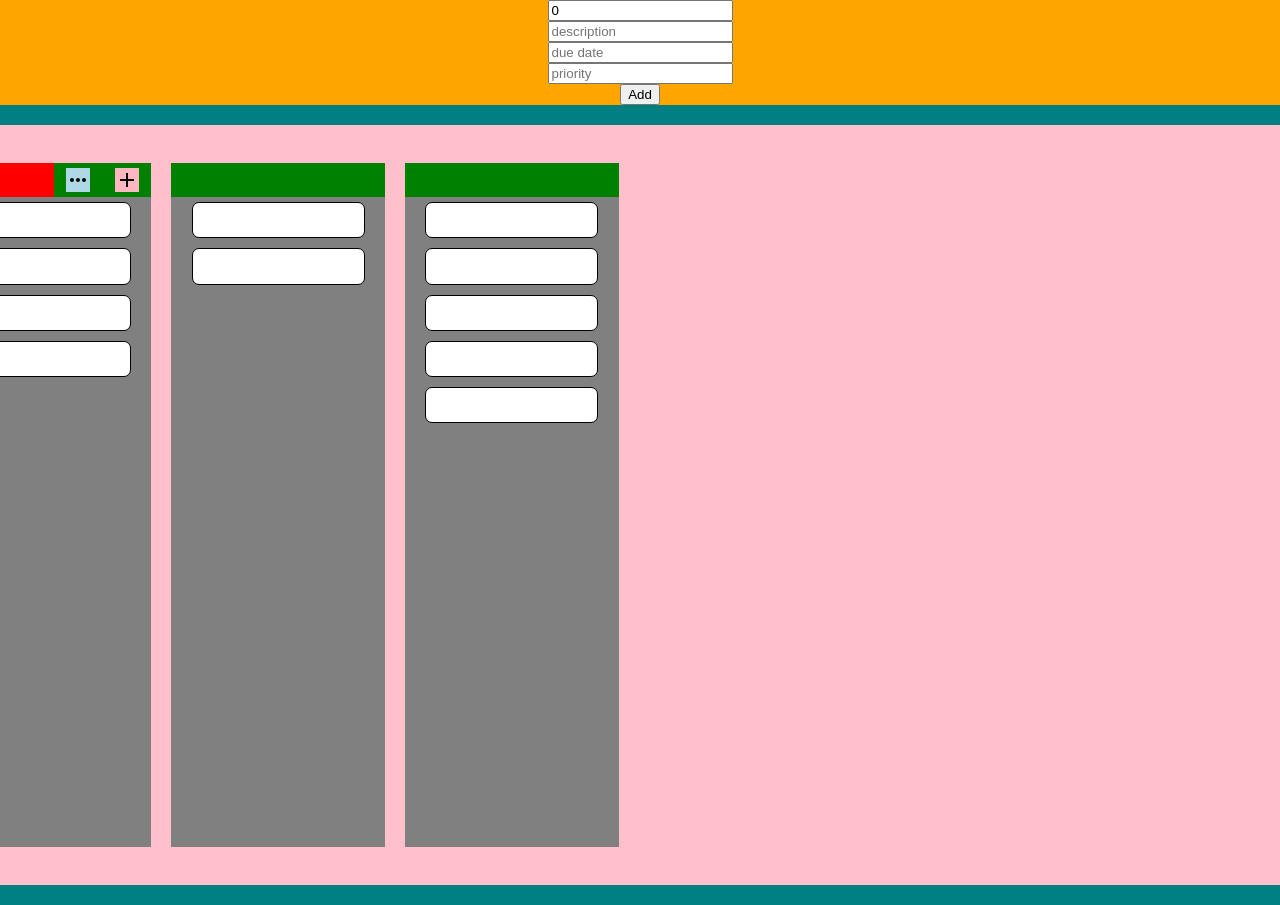
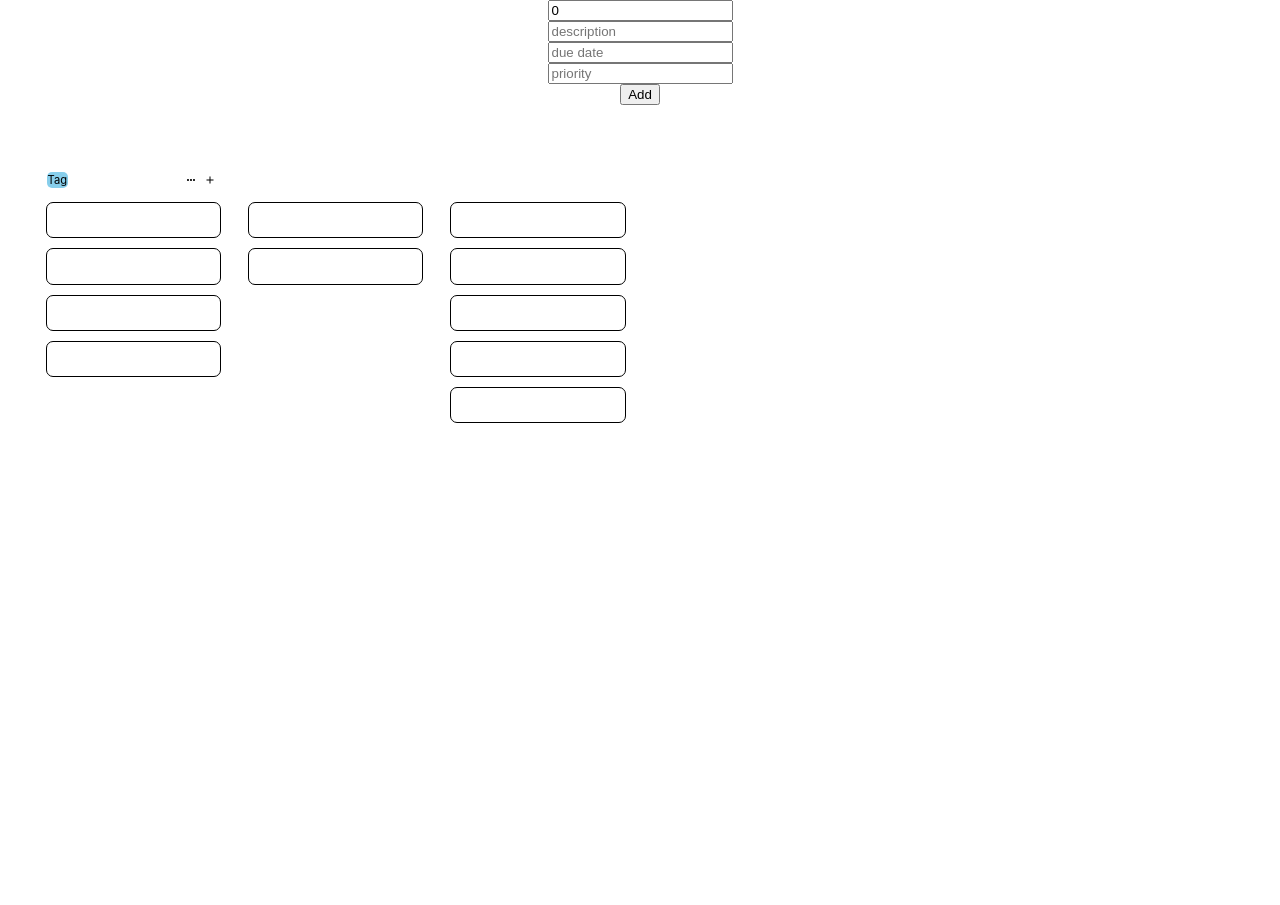
Before and after one commit to kunkun9811/smart-todo, a React (Create React App) app: page / in a window 1280 px wide. Built offline with nearby package versions, Linux system fonts and the light colour scheme.

Commit message:
fixed add and more button styling issue + changed styled-component import for better dev tool debugging

```diff
--- a/package.json
+++ b/package.json
@@ -8,6 +8,7 @@
     "@emotion/styled": "^11.3.0",
     "@mui/icons-material": "^5.0.1",
     "@mui/material": "^5.0.2",
+    "@mui/styled-engine-sc": "^5.0.0",
     "@mui/styles": "^5.0.1",
     "@testing-library/jest-dom": "^5.14.1",
     "@testing-library/react": "^11.2.7",
--- a/src/pages/LoginPage/Styles.ts
+++ b/src/pages/LoginPage/Styles.ts
@@ -1,3 +1,3 @@
-import styled from "styled-components";
+import styled from "styled-components/macro";
 
 export const Tmp = styled.div``;
--- a/src/pages/TodoPage/BoardView/Styles.ts
+++ b/src/pages/TodoPage/BoardView/Styles.ts
@@ -1,5 +1,5 @@
-import styled from "styled-components";
-import { makeStyles } from "@mui/styles"; // NOTE: 'makestyles' should be imported from this path
+import styled from "styled-components/macro";
+import { makeStyles } from "@mui/styles";
 
 /* styled components */
 export const BoardViewMainContainer = styled.div`
@@ -15,8 +15,9 @@ export const BoardViewMainContainer = styled.div`
   width: 80%;
   min-height: 300px;
   min-width: 200px; */
+  width: 100%;
 
-  background-color: teal;
+  /* background-color: teal; */
 `;
 
 export const BoardViewContentContainer = styled.div`
@@ -26,7 +27,7 @@ export const BoardViewContentContainer = styled.div`
   height: 95%;
   width: 95%;
 
-  background-color: pink;
+  /* background-color: pink; */
 `;
 
 export const BoardViewColumn = styled.div`
@@ -37,46 +38,59 @@ export const BoardViewColumn = styled.div`
   height: 90%;
   width: 15%;
   margin: 0 10px;
+  border-radius: 5px;
 
-  background-color: grey;
+  /* background-color: grey; */
 `;
 
 export const BoardViewColumnInfoContainer = styled.div`
-  display: grid;
-  grid-template-areas: "tag tag tag moreButton addButton";
+  display: flex;
+  justify-content: center;
+  align-items: center;
   height: 5%;
   width: 100%;
 
-  background-color: green;
+  /* background-color: green; */
+`;
+
+export const BoardViedwColumnInfoWrapper = styled.div`
+  display: grid;
+  grid-template-columns: repeat(9, 1fr);
+  height: 100%;
+  width: 95%;
+  min-height: 30px;
+  min-width: 150px;
 `;
 
 export const BoardViewGroupNameContainer = styled.div`
-  grid-area: tag;
+  grid-column: 1/8;
   display: flex;
   justify-content: flex-start;
   align-items: center;
   height: 100%;
   width: 100%;
 
-  background-color: red;
+  /* background-color: red; */
 `;
 
 export const BoardViewGroupNameWrapper = styled.div`
   display: flex;
   justify-content: flex-start;
   align-items: center;
-  padding: 1px 2px;
+  padding: 1px 1px;
+  border-radius: 5px;
 
   background-color: skyblue;
 `;
 
 export const BoardViewGroupNameText = styled.p`
   margin: 0;
+  font-size: 0.7rem;
   color: black;
 `;
 
 export const BoardViewMoreButtonWrapper = styled.div`
-  grid-area: moreButton;
+  grid-column: 8/9;
   justify-self: center;
   align-self: center;
 
@@ -84,11 +98,11 @@ export const BoardViewMoreButtonWrapper = styled.div`
   justify-content: center;
   align-items: center;
 
-  background-color: lightblue;
+  /* background-color: lightblue; */
 `;
 
 export const BoardViewAddButtonWrapper = styled.div`
-  grid-area: addButton;
+  grid-column: 9/10;
   justify-self: center;
   align-self: center;
 
@@ -96,12 +110,12 @@ export const BoardViewAddButtonWrapper = styled.div`
   justify-content: center;
   align-items: center;
 
-  background-color: lightpink;
+  /* background-color: lightpink; */
 `;
 
 export const BoardViewCardContainer = styled.div`
   height: 5%;
-  width: 80%;
+  width: 95%;
   min-height: 30px;
   min-width: 150px;
   margin: 5px 0;
@@ -111,10 +125,9 @@ export const BoardViewCardContainer = styled.div`
 `;
 
 /* material UI themes */
-// TODO: not sure why this styling isn't working all of a sudden
 export const useStyles = makeStyles({
   columnButton: {
-    height: 1,
-    width: 1,
+    height: "12px !important",
+    width: "12px !important",
   },
 });
--- a/src/pages/TodoPage/BoardView/index.tsx
+++ b/src/pages/TodoPage/BoardView/index.tsx
@@ -1,10 +1,13 @@
 import React from "react";
 import { TableDataArray } from "../../../shared/models";
+import AddIcon from "@mui/icons-material/Add";
+import MoreHorizIcon from "@mui/icons-material/MoreHoriz";
 import {
   BoardViewMainContainer,
   BoardViewContentContainer,
   BoardViewColumn,
   BoardViewColumnInfoContainer,
+  BoardViedwColumnInfoWrapper,
   BoardViewGroupNameContainer,
   BoardViewGroupNameWrapper,
   BoardViewGroupNameText,
@@ -13,9 +16,6 @@ import {
   BoardViewCardContainer,
   useStyles,
 } from "./Styles";
-
-import AddIcon from "@mui/icons-material/Add";
-import MoreHorizIcon from "@mui/icons-material/MoreHoriz";
 
 // TODO: I don't believe react-table works with Kandan's Board View
 // NOTE: [10/1/2021] Going to implement my own Kandan's View by using classes
@@ -29,9 +29,10 @@ const BoardView: React.FC<TableDataArray> = ({ data }) => {
       <BoardViewContentContainer>
         <BoardViewColumn>
           <BoardViewColumnInfoContainer>
+            <BoardViedwColumnInfoWrapper>
               <BoardViewGroupNameContainer>
                 <BoardViewGroupNameWrapper>
-                <BoardViewGroupNameText>Hello</BoardViewGroupNameText>
+                  <BoardViewGroupNameText>Tag</BoardViewGroupNameText>
                 </BoardViewGroupNameWrapper>
               </BoardViewGroupNameContainer>
               <BoardViewMoreButtonWrapper>
@@ -40,6 +41,7 @@ const BoardView: React.FC<TableDataArray> = ({ data }) => {
               <BoardViewAddButtonWrapper>
                 <AddIcon className={classes.columnButton} />
               </BoardViewAddButtonWrapper>
+            </BoardViedwColumnInfoWrapper>
           </BoardViewColumnInfoContainer>
           <BoardViewCardContainer />
           <BoardViewCardContainer />
--- a/src/pages/TodoPage/Styles.ts
+++ b/src/pages/TodoPage/Styles.ts
@@ -1,4 +1,4 @@
-import styled from "styled-components";
+import styled from "styled-components/macro";
 
 export const TodoPageContainer = styled.div`
   display: flex;
@@ -8,5 +8,5 @@ export const TodoPageContainer = styled.div`
   height: 100%;
   width: 100%;
 
-  background-color: orange;
+  /* background-color: orange; */
 `;
--- a/src/pages/TodoPage/TableView/Styles.ts
+++ b/src/pages/TodoPage/TableView/Styles.ts
@@ -1,4 +1,4 @@
-import styled, { css } from "styled-components";
+import styled, { css } from "styled-components/macro";
 
 const CellPadding = css`
   padding: 12px 15px;
--- /dev/null
+++ b/src/shared/utils/theme.ts
@@ -0,0 +1,3 @@
+import { createTheme } from "@mui/material";
+
+export const theme = createTheme({});
```
Also changed, not shown: 1 other file (tests, documents, lock files or other folders). Lines whose indentation alone changed are shown as unchanged.
